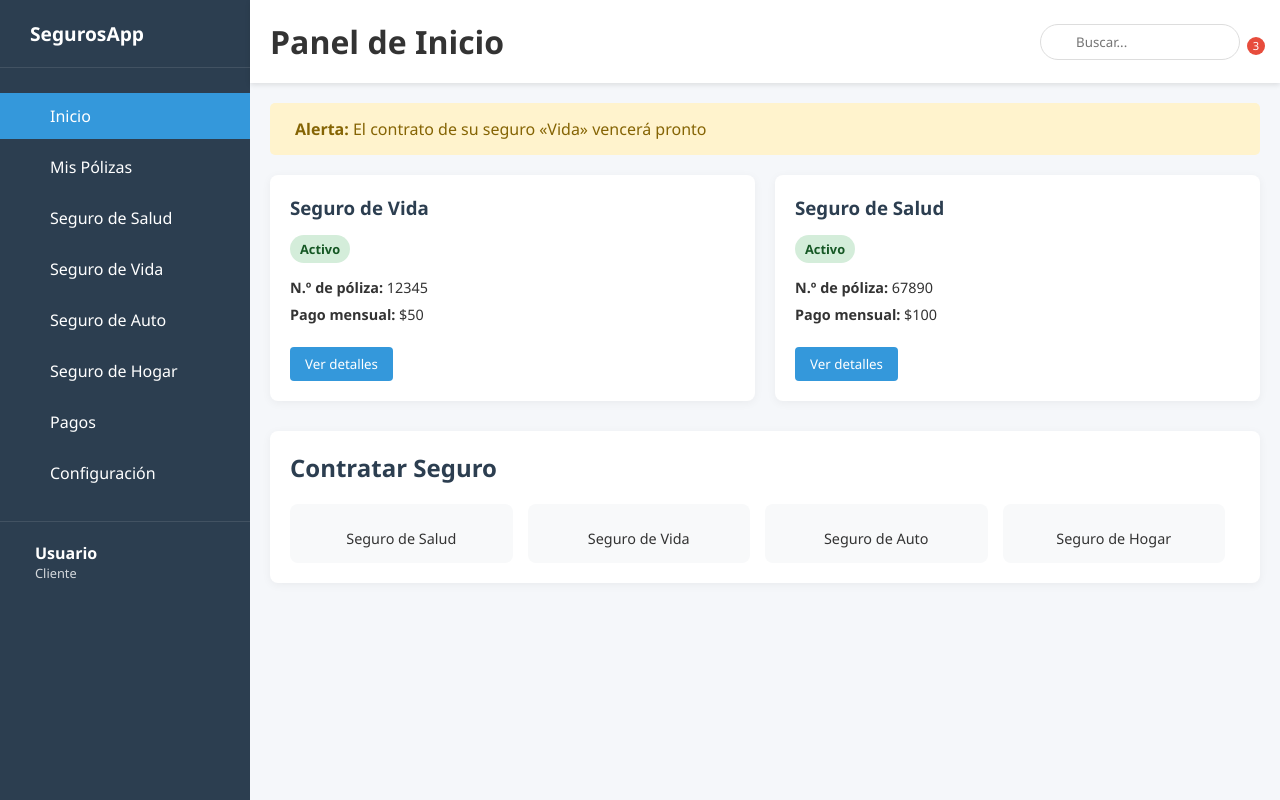
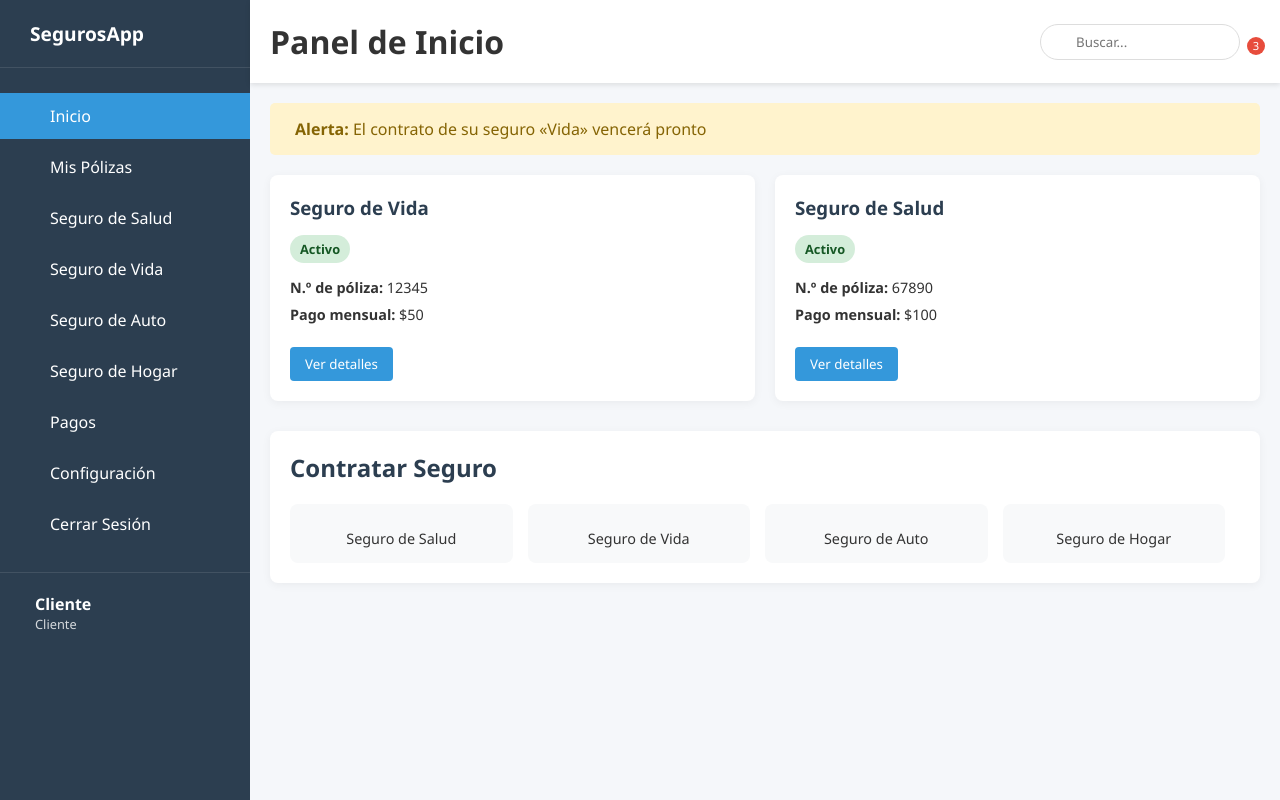
Before and after one commit to Sax300-cpu/SIGAU, a Flask app: template Sistema-Gestion-Seguros/backend/templates/client-Index.html in a window 1280 px wide. Run offline with Flask 3, Linux system fonts and the light colour scheme; the template is opened without the code that fills it, so the values that code supplies are empty.

Commit message:
Modificado

```diff
--- a/Sistema-Gestion-Seguros/backend/templates/client-Index.html
+++ b/Sistema-Gestion-Seguros/backend/templates/client-Index.html
@@ -3,9 +3,12 @@
 <head>
   <meta charset="UTF-8">
   <meta name="viewport" content="width=device-width, initial-scale=1.0">
-    <title>Panel de Inicio - Seguros</title>
-    <link rel="stylesheet" href="styles.css">
-    <link rel="stylesheet" href="/Sistema-Gestion-Seguros/static/css/cliente-styles.css">
+  <title>Panel de Cliente – Seguros</title>
+  <!-- Carga el CSS desde la carpeta static -->
+  <link
+    rel="stylesheet"
+    href="{{ url_for('static', filename='css/cliente-styles.css') }}"
+  >
 </head>
 <body>
   <div class="dashboard">
@@ -18,61 +21,40 @@
       <nav>
         <ul>
           <li class="active">
-                        <a href="#">
-                            <i class="fas fa-home"></i>
-                            <span>Inicio</span>
-                        </a>
+            <a href="#"><i class="fas fa-home"></i><span>Inicio</span></a>
           </li>
           <li>
-                        <a href="#">
-                            <i class="fas fa-file-contract"></i>
-                            <span>Mis Pólizas</span>
-                        </a>
+            <a href="#"><i class="fas fa-file-contract"></i><span>Mis Pólizas</span></a>
           </li>
           <li>
-                        <a href="#">
-                            <i class="fas fa-heartbeat"></i>
-                            <span>Seguro de Salud</span>
-                        </a>
+            <a href="#"><i class="fas fa-heartbeat"></i><span>Seguro de Salud</span></a>
           </li>
           <li>
-                        <a href="#">
-                            <i class="fas fa-user"></i>
-                            <span>Seguro de Vida</span>
-                        </a>
+            <a href="#"><i class="fas fa-user"></i><span>Seguro de Vida</span></a>
           </li>
           <li>
-                        <a href="#">
-                            <i class="fas fa-car"></i>
-                            <span>Seguro de Auto</span>
-                        </a>
+            <a href="#"><i class="fas fa-car"></i><span>Seguro de Auto</span></a>
           </li>
           <li>
-                        <a href="#">
-                            <i class="fas fa-house-user"></i>
-                            <span>Seguro de Hogar</span>
-                        </a>
+            <a href="#"><i class="fas fa-house-user"></i><span>Seguro de Hogar</span></a>
           </li>
           <li>
-                        <a href="#">
-                            <i class="fas fa-credit-card"></i>
-                            <span>Pagos</span>
-                        </a>
+            <a href="#"><i class="fas fa-credit-card"></i><span>Pagos</span></a>
           </li>
           <li>
-                        <a href="#">
-                            <i class="fas fa-cog"></i>
-                            <span>Configuración</span>
+            <a href="#"><i class="fas fa-cog"></i><span>Configuración</span></a>
+          </li>
+          <li>
+            <a href="{{ url_for('logout') }}">
+              <i class="fas fa-sign-out-alt"></i><span>Cerrar Sesión</span>
             </a>
           </li>
         </ul>
       </nav>
       <div class="user-profile">
-                <div class="avatar">
-                    <i class="fas fa-user-circle"></i>
-                </div>
+        <div class="avatar"><i class="fas fa-user-circle"></i></div>
         <div class="user-info">
-                    <span class="name">Usuario</span>
+          <span class="name">{{ session.get('username','Cliente') }}</span>
           <span class="role">Cliente</span>
         </div>
       </div>
@@ -88,20 +70,17 @@
             <input type="text" placeholder="Buscar...">
           </div>
           <div class="notification">
-                        <i class="fas fa-bell"></i>
-                        <span class="badge">3</span>
+            <i class="fas fa-bell"></i><span class="badge">3</span>
           </div>
         </div>
       </header>
 
       <div class="content">
-                <!-- Alerta -->
         <div class="alert">
           <i class="fas fa-exclamation-circle"></i>
           <span><strong>Alerta:</strong> El contrato de su seguro «Vida» vencerá pronto</span>
         </div>
 
-                <!-- Tarjetas de seguros -->
         <div class="insurance-cards">
           <div class="insurance-card">
             <h3>Seguro de Vida</h3>
@@ -112,7 +91,6 @@
             </div>
             <button class="btn-details">Ver detalles</button>
           </div>
-
           <div class="insurance-card">
             <h3>Seguro de Salud</h3>
             <div class="status active">Activo</div>
@@ -124,32 +102,23 @@
           </div>
         </div>
 
-                <!-- Sección contratar seguro -->
         <div class="hire-section">
           <h2>Contratar Seguro</h2>
           <div class="insurance-options">
-                        <div class="insurance-option">
-                            <i class="fas fa-heartbeat"></i>
-                            <span>Seguro de Salud</span>
-                        </div>
-                        <div class="insurance-option">
-                            <i class="fas fa-user"></i>
-                            <span>Seguro de Vida</span>
-                        </div>
-                        <div class="insurance-option">
-                            <i class="fas fa-car"></i>
-                            <span>Seguro de Auto</span>
-                        </div>
-                        <div class="insurance-option">
-                            <i class="fas fa-house-user"></i>
-                            <span>Seguro de Hogar</span>
-                        </div>
+            <div class="insurance-option"><i class="fas fa-heartbeat"></i><span>Seguro de Salud</span></div>
+            <div class="insurance-option"><i class="fas fa-user"></i><span>Seguro de Vida</span></div>
+            <div class="insurance-option"><i class="fas fa-car"></i><span>Seguro de Auto</span></div>
+            <div class="insurance-option"><i class="fas fa-house-user"></i><span>Seguro de Hogar</span></div>
           </div>
         </div>
       </div>
     </div>
   </div>
 
-    <script src="/Sistema-Gestion-Seguros/static/js/cliente.js"></script>
+  <!-- Carga tu JS desde static/ -->
+  <script
+    src="{{ url_for('static', filename='js/cliente.js') }}"
+    defer
+  ></script>
 </body>
 </html>
```
Lines whose indentation alone changed are shown as unchanged.
